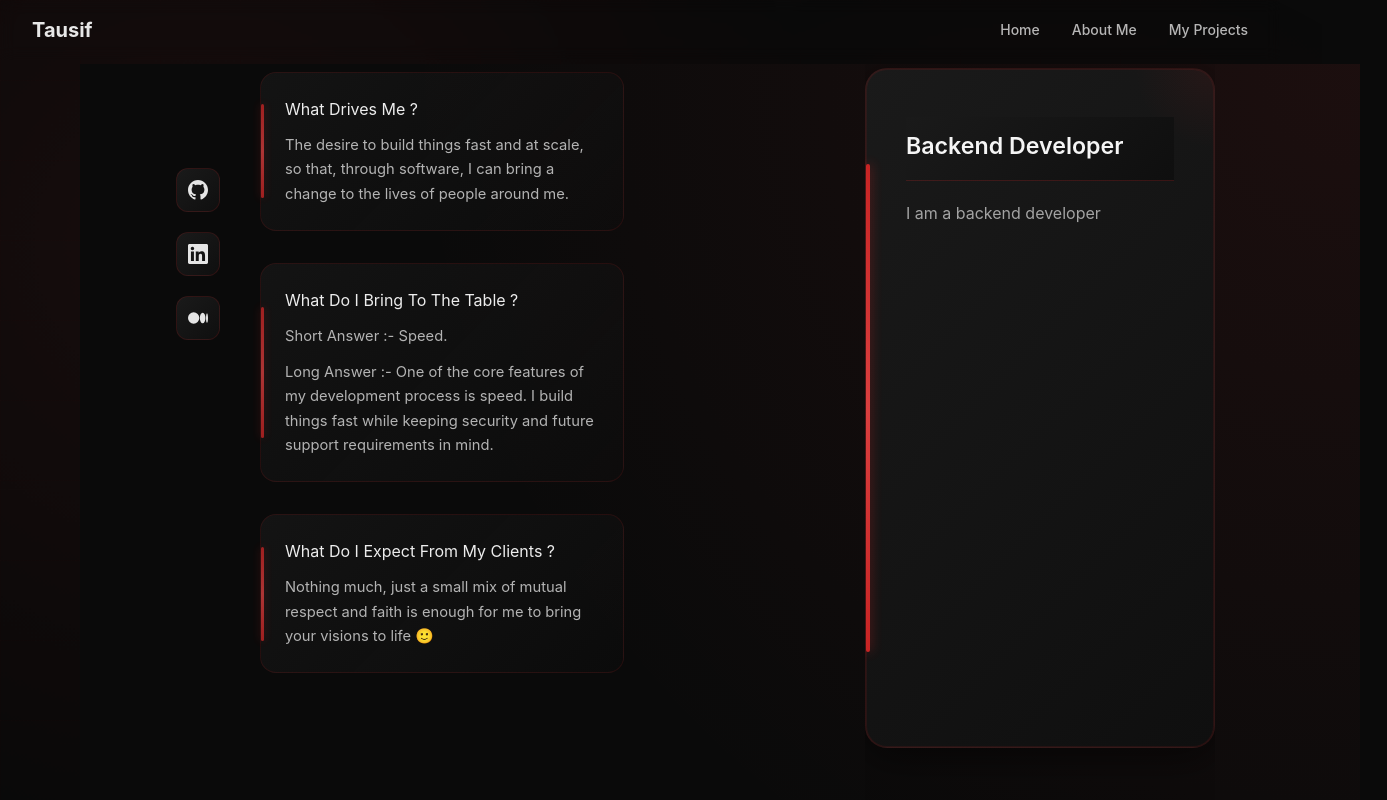
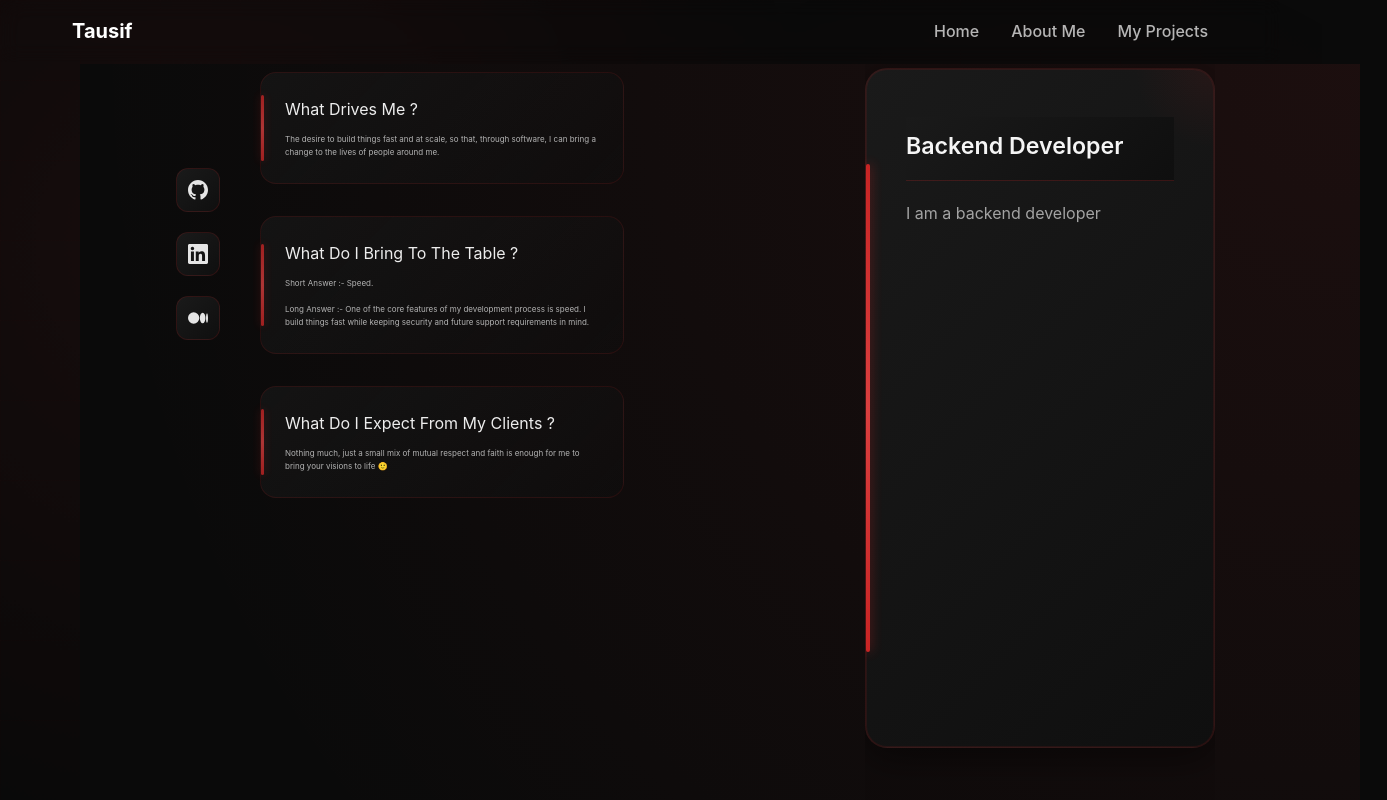
Before and after one commit to tausif892/Portfolio, a Next.js app: page /about in a window 1280 px wide. Shown: the top 800 px of the page, 1387 px wide, since content can reach past the window. Built offline with nearby package versions, Linux system fonts and the light colour scheme.

Commit message:
Mobile about page

```diff
--- a/app/components/NavBar.tsx
+++ b/app/components/NavBar.tsx
@@ -1,22 +1,18 @@
 "use client";
-
-import { button } from "framer-motion/client";
+import { useState } from "react";
 import { useRouter } from "next/navigation";
 
 export default function Navbar() {
   const router = useRouter();
+  const [open, setOpen] = useState(false);
+
   return (
-    <header
-      className="fixed top-0 left-0 w-full z-50 backdrop-blur transition-colors duration-300"
-      style={{
-        background: "var(--background)",
-        color: "var(--foreground)",
-      }}
-    >
-      <nav className="max-w-7xl mx-auto px-8 py-4 flex items-center justify-between">
-        <span className="text-xl font-bold text-white/90">Tausif</span>
+    <header className="navbar-container">
+      <nav className="navbar">
+        <span className="navbar-logo">Tausif</span>
 
-        <div className="flex gap-8 text-sm font-medium">
+        {/* Desktop Menu */}
+        <div className="navbar-links">
           {[
             { label: "Home", href: "/" },
             { label: "About Me", href: "/about" },
@@ -25,22 +21,42 @@ export default function Navbar() {
             <button
               key={item.label}
               onClick={() => router.push(item.href)}
-              className="
-                relative
-                text-white/70
-                font-medium
-                transition-all duration-200
-                hover:text-white
-                hover:opacity-100
-              "
+              className="nav-btn"
             >
-              <span className="relative after:absolute after:left-0 after:-bottom-1 after:w-0 after:h-[2px] after:bg-red-500 after:transition-all after:duration-200 hover:after:w-full">
-                {item.label}
-              </span>
+              <span className="nav-underline">{item.label}</span>
             </button>
           ))}
         </div>
+
+        {/* Hamburger Icon */}
+        <div className="hamburger" onClick={() => setOpen(!open)}>
+          <span className={open ? "line line1-open" : "line"}></span>
+          <span className={open ? "line line2-open" : "line"}></span>
+          <span className={open ? "line line3-open" : "line"}></span>
+        </div>
       </nav>
+
+      {/* Mobile Dropdown */}
+      {open && (
+        <div className="mobile-menu">
+          {[
+            { label: "Home", href: "/" },
+            { label: "About Me", href: "/about" },
+            { label: "My Projects", href: "/projects" },
+          ].map((item) => (
+            <button
+              key={item.label}
+              onClick={() => {
+                router.push(item.href);
+                setOpen(false);
+              }}
+              className="mobile-nav-btn"
+            >
+              {item.label}
+            </button>
+          ))}
+        </div>
+      )}
     </header>
   );
 }
--- a/app/components/Timeline.tsx
+++ b/app/components/Timeline.tsx
@@ -1,6 +1,23 @@
 "use client";
 
+import { useState } from "react";
 import { AchievementBox } from "./MileStone";
+
+function MobileItem({ children }: any) {
+  const [open, setOpen] = useState(false);
+
+  return (
+    <div className="mobile-timeline-item">
+      <div className="mobile-title" onClick={() => setOpen(!open)}>
+        {children.titleComponent}
+      </div>
+
+      <div className={`mobile-details ${open ? "open" : ""}`}>
+        {children.detailsComponent}
+      </div>
+    </div>
+  );
+}
 
 export function TimeLine() {
   return (
@@ -9,97 +26,80 @@ export function TimeLine() {
 
       <div className="timeline">
 
-        <div className="container left">
-          <div className="content">
-            <div className="achievement-hover">
-              <AchievementBox
+        <TimelineItem
           year="2021"
           title="Passed Grade 10"
           description="Scored a whopping 98.2% in ICSE"
+          details="This phase marked the foundation of my academic discipline and consistency."
         />
-              <div className="achievement-hover-info">
-                This phase marked the foundation of my academic discipline and consistency.
-              </div>
-            </div>
-          </div>
-        </div>
 
-        <div className="container right">
-          <div className="content">
-            <div className="achievement-hover">
-              <AchievementBox
+        <TimelineItem
           year="2023"
           title="Completed Intermediate and joined MIT Manipal"
-                description="Scored 85% in one of the toughest high school boards of India, and became a CS fresher at MIT Manipal"
+          description="Scored 85% in one of the toughest high school boards of India"
+          details="Transitioned from school life into rigorous computer science academics."
         />
-              <div className="achievement-hover-info">
-                Transitioned from school life into rigorous computer science academics.
-              </div>
-            </div>
-          </div>
-        </div>
 
-        <div className="container left">
-          <div className="content">
-            <div className="achievement-hover">
-              <AchievementBox
+        <TimelineItem
           year="October 2024"
           title="The Beginning"
           description="Built a patient tracking and assistant app for KMC Oncology department"
+          details="Competed in a 3-month long development cycle and came second."
         />
-              <div className="achievement-hover-info">
-                Competed in a 3-month long development cycle for the first time and came second in the contest.
-              </div>
-            </div>
-          </div>
-        </div>
 
-        <div className="container right">
-          <div className="content">
-            <div className="achievement-hover">
-              <AchievementBox
+        <TimelineItem
           year="July 2025"
           title="The First Break"
           description="Worked on AI-powered applications and advanced frontend systems"
+          details="Interned at I10AI solutions and migrated databases, rewrote backend in 3 days."
         />
-              <div className="achievement-hover-info">
-                Interned at I10AI solutions, exposing myself to countless new challenges in a fast-paced start-up environment. I migrated the databases and re-wrote entire backend codebases in 3 days and built Retrieval Augmented Generation (RAG) chatbots, integrating it with a real time multi-mapping chat system.
-              </div>
-            </div>
-          </div>
-        </div>
 
-        <div className="container left">
-          <div className="content">
-            <div className="achievement-hover">
-              <AchievementBox
+        <TimelineItem
           year="October 2025"
           title="The Alma Mater"
           description="Built and deployed a chatbot on Microsoft Azure"
+          details="Built a RAG chatbot for my college and deployed it on Microsoft Azure."
         />
-              <div className="achievement-hover-info">
-                Built a RAG chatbot for my college and deployed it on Microsoft Azure. It gave me experience on how to build solutions to tackle problems faced by academia and their interaction with the students
-              </div>
-            </div>
-          </div>
-        </div>
 
-        <div className="container right">
-          <div className="content">
-            <div className="achievement-hover">
-              <AchievementBox
+        <TimelineItem
           year="December 2025"
           title="The Fledgelings"
-                description="Started mentoring juniors in app, web, and AI development"
+          description="Started mentoring juniors"
+          details="Guided juniors through industry-level development practices."
         />
-              <div className="achievement-hover-info">
-                Took promising juniors under my wing to teach them software development through real projects with full ownership and accountability.
-              </div>
-            </div>
-          </div>
-        </div>
 
       </div>
     </section>
   );
 }
+
+/* Shared component for desktop + mobile */
+function TimelineItem({ year, title, description, details }: any) {
+  return (
+    <>
+      {/* DESKTOP NORMAL VIEW */}
+      <div className="container content desktop-only">
+        <div className="achievement-hover">
+          <AchievementBox year={year} title={title} description={description} />
+          <div className="achievement-hover-info">{details}</div>
+        </div>
+      </div>
+
+      {/* MOBILE DRAWER VIEW */}
+      <div className="mobile-only">
+        <MobileItem
+          children={{
+            titleComponent: (
+              <AchievementBox
+                year={year}
+                title={title}
+                description={description}
+              />
+            ),
+            detailsComponent: <div className="mobile-details-inner">{details}</div>
+          }}
+        />
+      </div>
+    </>
+  );
+}
--- a/app/globals.css
+++ b/app/globals.css
@@ -19,6 +19,133 @@
 * {
   box-sizing: border-box;
 }
+
+/* NAVBAR BASE */
+.navbar-container {
+  position: fixed;
+  top: 0;
+  left: 0;
+  width: 100%;
+  z-index: 50;
+  background: var(--background);
+  color: var(--foreground);
+  backdrop-filter: blur(10px);
+}
+
+/* MAIN NAV BAR LAYOUT */
+.navbar {
+  max-width: 1200px;
+  margin: 0 auto;
+  padding: 1rem 2rem;
+  display: flex;
+  align-items: center;
+  justify-content: space-between;
+}
+
+/* LOGO */
+.navbar-logo {
+  font-size: 1.25rem;
+  font-weight: 700;
+  color: white;
+}
+
+/* DESKTOP LINKS */
+.navbar-links {
+  display: flex;
+  gap: 2rem;
+}
+
+.nav-btn {
+  position: relative;
+  color: rgba(255, 255, 255, 0.7);
+  font-weight: 500;
+  transition: 0.2s;
+}
+
+.nav-btn:hover {
+  color: white;
+}
+
+.nav-underline {
+  position: relative;
+}
+
+.nav-underline::after {
+  content: "";
+  position: absolute;
+  left: 0;
+  bottom: -2px;
+  height: 2px;
+  width: 0;
+  background: #ef4444;
+  transition: 0.25s;
+}
+
+.nav-btn:hover .nav-underline::after {
+  width: 100%;
+}
+
+/* HAMBURGER MENU (MOBILE ONLY) */
+.hamburger {
+  display: none;
+  flex-direction: column;
+  gap: 5px;
+  cursor: pointer;
+}
+
+.line {
+  width: 25px;
+  height: 3px;
+  background: white;
+  transition: 0.3s ease;
+}
+
+/* Animated hamburger transformation */
+.line1-open {
+  transform: translateY(8px) rotate(45deg);
+}
+
+.line2-open {
+  opacity: 0;
+}
+
+.line3-open {
+  transform: translateY(-8px) rotate(-45deg);
+}
+
+/* MOBILE DROPDOWN MENU */
+.mobile-menu {
+  display: none;
+  flex-direction: column;
+  gap: 1rem;
+  padding: 1rem 2rem;
+  background: var(--background);
+}
+
+.mobile-nav-btn {
+  width: 100%;
+  text-align: left;
+  padding: 0.75rem 0;
+  font-size: 1rem;
+  color: white;
+  border-bottom: 1px solid rgba(255, 255, 255, 0.1);
+}
+
+/* ======= MOBILE VIEW (max-width: 768px) ======= */
+@media (max-width: 768px) {
+  .navbar-links {
+    display: none;
+  }
+
+  .hamburger {
+    display: flex;
+  }
+
+  .mobile-menu {
+    display: flex;
+  }
+}
+
 
 body {
   background: var(--bg-main);
@@ -417,6 +544,75 @@ body::after {
   box-shadow: 0 6px 20px rgba(239, 68, 68, 0.5);
 }
 
+/* ============= MOBILE FIXES ============= */
+@media (max-width: 768px) {
+
+  .hero {
+    flex-direction: column;
+    text-align: center;
+    padding: 2rem 1rem;
+  }
+
+  .hero-left {
+    max-width: 100%;
+    padding-bottom: 0;
+  }
+
+  .hero-greeting {
+    font-size: 2.8rem; /* Bigger greeting */
+    text-align: center;
+  }
+
+  .hero-name {
+    font-size: 3.5rem;
+    line-height: 1.2;
+    width: 100%;
+    text-align: center;
+  }
+
+  .hero-role {
+    font-size: 2rem;
+    text-align: center;
+  }
+
+  .hero-description {
+    max-width: 100%;
+    font-size: 1.1rem;
+    line-height: 1.6;
+    text-align: center;
+    margin-left: auto;
+    margin-right: auto;
+  }
+
+  /* Buttons stack vertically */
+  .hero-buttons {
+    flex-direction: column;
+    width: 100%;
+    gap: 0.75rem;
+    margin-top: 2rem;
+  }
+
+  .hero-buttons .btn-primary,
+  .hero-buttons .btn-outline {
+    width: 100%;
+    text-align: center;
+  }
+
+  /* Right side canvas moves below */
+  .hero-right {
+    width: 100%;
+    height: auto;
+    padding: 0;
+    margin-top: 2rem;
+  }
+
+  .hero-right::before {
+    inset: -20px; /* Slightly reduced glow */
+    padding-bottom: 120px;
+  }
+}
+
+
 /* ============================= */
 /* PROJECTS — HOME SECTION */
 /* ============================= */
@@ -589,6 +785,7 @@ body::after {
 }
 
 .timeline-main {
+  width: 100%;
     background: radial-gradient(
     circle at top right,
     rgba(239, 68, 68, 0.08),
@@ -641,7 +838,7 @@ body::after {
   bottom: -22px;
   transform: translateX(-50%);
 
-  width: 120px;
+  width: 100%;
   height: 10px;
 
   background: radial-gradient(
@@ -680,8 +877,8 @@ body::after {
 
 .container {
   position: relative;
-  width: 50%;
-  padding: 2rem;
+  width: 80%;
+  padding: 1rem;
   animation: fadeInUp 0.6s ease-out backwards;
 }
 
@@ -1831,7 +2028,7 @@ body::after {
   background: radial-gradient(
     circle at top right,
     rgba(239, 68, 68, 0.08),
-    transparent 60%
+    transparent 80%
   ),
   #0a0a0a;
 
@@ -1957,7 +2154,7 @@ body::after {
 }
 
 .about-text {
-  font-size: 0.92rem;
+  font-size: 0.50rem;
   line-height: 1.65;
   color: #b3b3b3;
   margin: 0;
@@ -2411,49 +2608,68 @@ html {
   }
 }
 
-/* TIMELINE MOBILE FIX */
+/* =============================== */
+/* CLEAN MOBILE TIMELINE (no line) */
+/* =============================== */
 @media (max-width: 768px) {
-  .timeline {
-    margin: 3rem auto;
-    padding: 0;
-  }
-
-  /* Hide center line on mobile */
+
+  /* Remove the center line entirely */
   .timeline::before {
-    left: 20px;
-    width: 2px;
-  }
-
+    display: none !important;
+  }
+
+  /* Each timeline item becomes a clean block */
   .container {
-    width: 100%;
-    padding-left: 50px;
-    padding-right: 1rem;
-    padding-top: 2rem;
+    width: 100% !important;
+    padding: 0 !important;
+    margin: 1rem 0 !important;
+
+    position: static !important;
     text-align: left !important;
-  }
-
-  /* Both left & right behave same on mobile */
+
+    display: block !important;
+
+    /* Remove all fancy dot markers */
+  }
+
+  /* Remove timeline dots */
+  .container::before {
+    display: none !important;
+  }
+
+  /* Clean content box */
+  .content {
+    width: 100% !important;
+    padding: 1rem 1.2rem !important;
+
+    background: rgba(255, 255, 255, 0.06);
+    border: 1px solid rgba(255, 255, 255, 0.08);
+    border-radius: 12px;
+
+    box-sizing: border-box !important;
+    overflow-wrap: break-word !important;
+
+    /* No shadows, no arrows */
+  }
+
+  /* Left and right containers are the same */
   .container.left,
   .container.right {
-    left: 0;
-  }
-
-  /* Content box full width */
-  .content {
-    width: 100%;
-  }
-
-  /* Tooltip fixes */
+    left: 0 !important;
+  }
+
+  /* Tooltip also becomes block under the item */
   .achievement-hover-info {
-    position: relative;
-    left: 0 !important;
-    right: 0 !important;
-    transform: translateX(0) translateY(0) !important;
-
-    margin-top: 12px;
-
-    width: 100%;
-    max-width: none;
+    position: static !important;
+    margin-top: 0.75rem !important;
+
+    width: 100% !important;
+    padding: 0.75rem 1rem !important;
+
+    background: rgba(255, 255, 255, 0.05);
+    border-radius: 10px !important;
+
+    overflow-wrap: break-word !important;
   }
 }
 
@@ -2466,83 +2682,211 @@ html {
 /* ========================================= */
 
 /* FINAL MOBILE FIX (max-width: 1024px) */
-@media (max-width: 1024px) {
-
-  /* FIX: Never allow horizontal scrolling on mobile */
+
+/* ============================================= */
+/* EXTREME SMALL SCREEN FIXES (max-width: 480px) */
+/* ============================================= */
+/* ===================================================== */
+/* MOBILE / COMPACT VIEW (Max-Width: 480px)              */
+/* Covers 370px, 414px, and other mobile sizes           */
+/* ===================================================== */
+@media (max-width: 480px) {
+
+  /* GLOBAL FIX: Never allow horizontal scroll */
   html, body {
-    overflow-x: auto !important;
-  }
-
-  /* ABOUT SECTION */
+    overflow-x: hidden !important;
+  }
+
+  /* Reduce global padding */
+  * {
+    box-sizing: border-box;
+  }
+
+  .about-left {
+    display: none;
+  }
+
+  .service-card h1,
+  .service-card h2,
+  .service-card h3,
+  .service-card h4 {
+    margin-top: 0 !important;
+    margin-bottom: 0.5rem !important; /* Tight spacing below title */
+    font-size: 1.2rem !important; /* Optional: Scale down headers slightly */
+  }
+
+  .service-card p,
+  .service-card span,
+  .service-card div {
+    margin-bottom: 0 !important; /* Remove excess bottom space */
+    line-height: 1.4 !important; /* Tighten line height */
+  }
+
+  /* 1. DISABLE STICKY & FORCE STACKING */
+  /* This ensures sidebars/sticky elements flow naturally in a list */
+  .about-section,
+  .about-right,
+  .services-list,
+  .services-content,
+  .timeline {
+    position: static !important; /* Removes sticky behavior */
+    display: flex !important;
+    flex-direction: column !important; /* Forces vertical stack */
+    align-items: center !important; /* Centers items horizontally */
+    justify-content: center !important;
+    height: auto !important; /* Allow content to dictate height */
+  }
+
+  /* 2. CENTERING & LAYOUT FIXES */
   .about-section {
-    height: auto !important;
-    min-height: auto !important;
-    overflow: visible !important;
-    flex-direction: column !important;
-
-    padding: 2rem 1rem !important;
-    gap: 1.5rem !important;
-
-    /* 🔥 FIX: Prevent timeline overlap */
-    margin-bottom: 3rem !important;
-  }
-
-  /* HIDE LEFT COLUMN */
-  .about-left {
-    display: none !important;
-  }
-
-  /* RIGHT COLUMN FIX */
+    padding: 0.2rem 1rem !important; /* More breathing room */
+    gap: 0.2rem !important; /* Space between stacked elements */
+    text-align: left !important;
+  }
+
   .about-right {
-    width: 80% !important;
-    margin: 0 !important;
-
-    /* 🔥 Prevent pushing downward */
-    padding: 0.5rem 0 !important;
-
-    height: auto !important;
-    overflow: visible !important;
-  }
-
-  /* SERVICES LIST */
-  .services-list {
-    width: 100% !important;
-    height: auto !important;
-    overflow: visible !important;
+    width: 50% !important;
     padding: 0 !important;
-
-    /* 🔥 ensures no gap collapse */
-    margin-bottom: 2rem !important;
-  }
-
-  /* SERVICES CONTENT */
+    margin: 0 auto !important;
+  }
+
+  /* Text Alignment */
+  .about-text-title,
+  .section-title,
+  .timeline-title {
+    font-size: 1.7rem !important;
+    text-align: center !important;
+    width: 50% !important;
+  }
+
+  .about-text {
+    font-size: 1.1rem !important;
+    line-height: 1.6 !important;
+    text-align: center !important;
+    width: 50% !important;
+  }
+
+  /* 3. CARD STACKING (SERVICES) */
+  /* Remove grid, force single column list */
+  .services-list,
   .services-content {
     display: flex !important;
     flex-direction: column !important;
-
-    gap: 1rem !important;
-    padding: 0 !important;
-    margin: 0 !important;
-  }
-
-  /* SERVICE CARDS */
+    gap: 0 !important; /* Let margins handle spacing for finer control */
+    width: 100% !important;
+  }
+
   .service-card {
     width: 100% !important;
+
+    /* Reduced margin between cards (was 1.5rem) */
+    margin: 0 auto 0.8rem auto !important;
+
+    /* Reduced internal padding (was 1.5rem) */
+    padding: 1rem !important;
+
+    /* Ensure height wraps content tightly */
     height: auto !important;
-    margin: 0 !important;
+    min-height: 0 !important;
+
+    border-radius: 12px !important;
+    position: relative !important;
+    box-shadow: 0 4px 10px rgba(0,0,0,0.1) !important;  }
+
+  /* Remove margin from last card */
+.service-card:last-child {
+    margin-bottom: 0 !important;
+  }
+
+  /* TIMELINE CENTERING */
+  .timeline {
+    margin-top: 2rem !important;
+    padding: 0 0.5rem !important;
+    width: 100% !important;
+  }
+
+  /* BUTTONS & INTERACTIONS */
+  .about-text-button {
+    width: 100% !important;
+    max-width: 320px !important; /* Prevents button from being too wide on landscape */
+    margin: 1rem auto !important; /* Auto margins center the block */
+    padding: 0.8rem 1rem !important;
+    font-size: 1rem !important;
+    display: block !important; /* Necessary for margin: auto to work */
+  }
+
+  /* VISUAL TWEAKS */
+  .hero-glow,
+  .about-text-section::before {
+    filter: blur(50px) !important;
+    opacity: 0.4 !important; /* Slightly lower opacity for cleaner mobile look */
+  }
+}
+
+/* ===================================================== */
+/* ULTRA-NARROW DEVICES FIX (max-width: 360px)           */
+/* Refinements for small phones (Galaxy Fold, SE, etc)   */
+/* ===================================================== */
+@media (max-width: 360px) {
+  .about-text {
+    font-size: 1rem !important;
+  }
+
+  .about-text-title {
+    font-size: 1.4rem !important;
+  }
+
+  .service-card {
     padding: 1rem !important;
-    overflow: visible !important;
-  }
-
-  /* Remove spacer */
-  .services-end-spacer {
+  }
+}
+
+/* Hide desktop version on mobile */
+@media (max-width: 768px) {
+  .desktop-only {
     display: none !important;
   }
 
-  /* 🔥 TIMELINE MUST START BELOW */
-  .timeline {
-    margin-top: 3rem !important;
-    position: relative;
-    z-index: 1;
-  }
-}
+  .mobile-only {
+    display: block !important;
+  }
+
+  .mobile-timeline-item {
+    background: #111;
+    border-radius: 12px;
+    margin-bottom: 1rem;
+    padding: 1rem;
+  }
+
+  .mobile-title {
+    cursor: pointer;
+  }
+
+  .mobile-details {
+    max-height: 0;
+    overflow: hidden;
+    transition: max-height 0.35s ease;
+  }
+
+  .mobile-details.open {
+    max-height: 500px;
+    margin-top: 0.75rem;
+  }
+
+  .mobile-details-inner {
+    color: #ccc;
+    padding-bottom: 0.5rem;
+  }
+
+  /* Remove hover tooltip spacing issues */
+  .achievement-hover-info {
+    display: none !important;
+  }
+}
+
+/* Desktop hides mobile version */
+@media (min-width: 769px) {
+  .mobile-only {
+    display: none !important;
+  }
+}
--- a/app/page.tsx
+++ b/app/page.tsx
@@ -7,7 +7,7 @@ import AboutText from "./components/AboutText";
 
 export default function Home() {
   return (
-    <main className="px-20 py-50">
+    <main className="px-20 py-15">
       <Navbar />
       {/* HERO SECTION */}
       <section className="hero">
```
Lines whose indentation alone changed are shown as unchanged.
